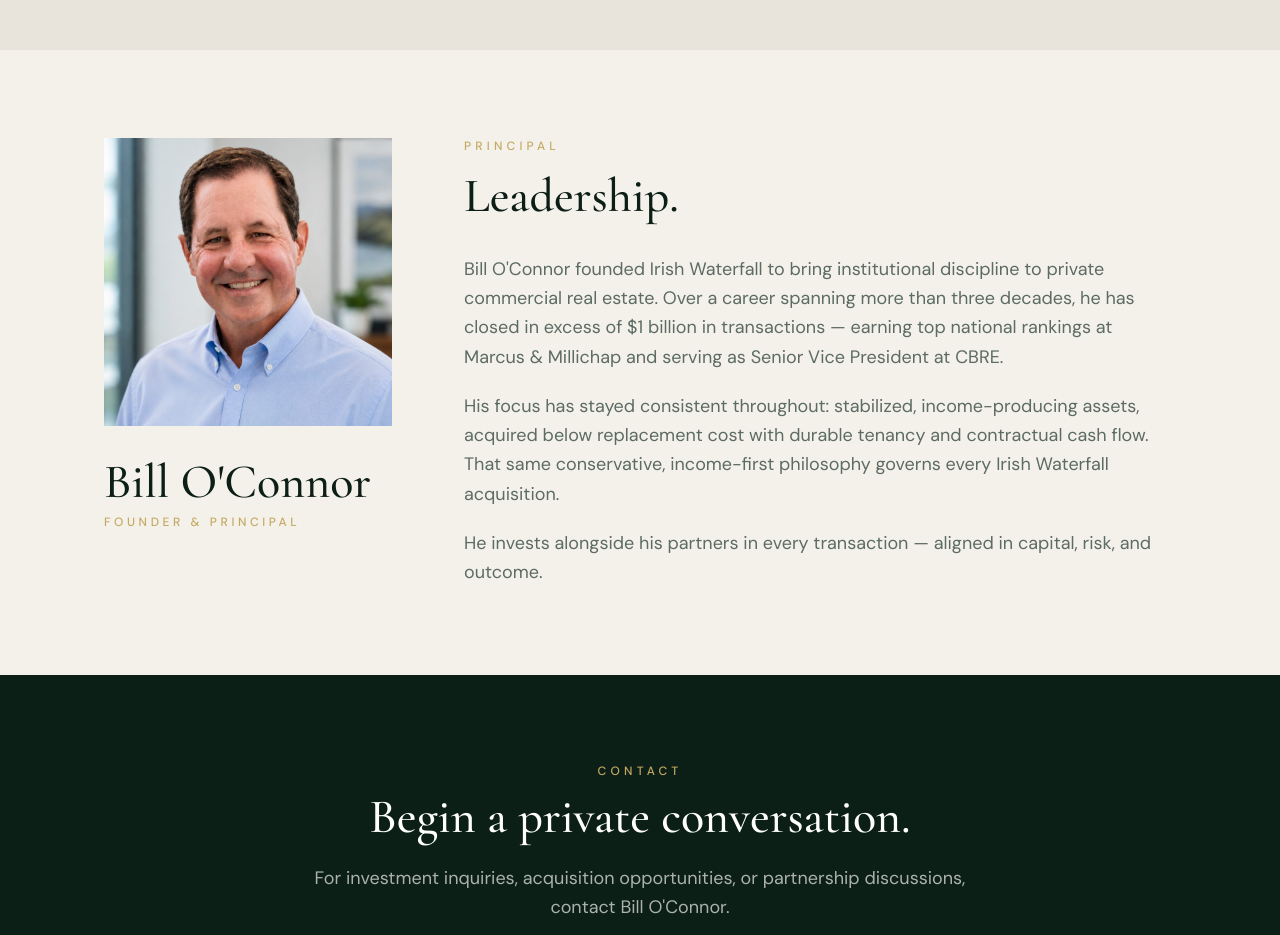
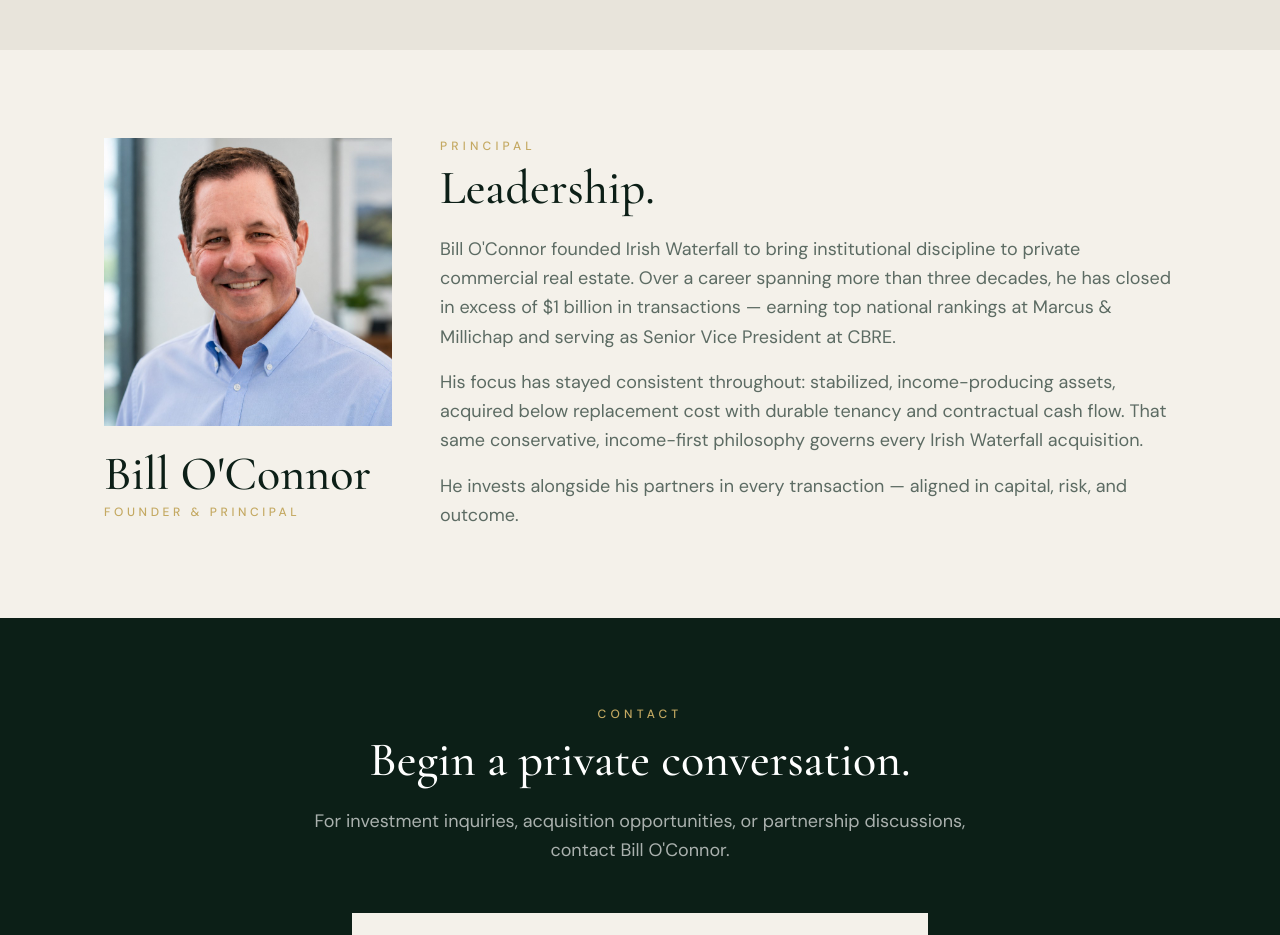
Before and after one commit to irishkmcd/irish-waterfall, a React (Vite) app: page / in a window 1280 px wide. Shown: the part 3920-4855 px from the top of the page. Built offline with nearby package versions, Linux system fonts and the light colour scheme.

Commit message:
Tighten spacing in the Principal Leadership section.
Co-authored-by: Cursor <cursoragent@cursor.com>

```diff
--- a/src/components/Principal.tsx
+++ b/src/components/Principal.tsx
@@ -7,7 +7,7 @@ export function Principal() {
     <>
       <section id="principal" className="section-y bg-iw-cream">
         <div className="container-iw">
-          <div className="grid gap-16 lg:grid-cols-[280px_1fr] lg:gap-20">
+          <div className="grid gap-10 lg:grid-cols-[280px_1fr] lg:items-start lg:gap-14">
             <div className="flex flex-col items-center lg:items-start">
               <div className="h-72 w-72 overflow-hidden">
                 <img
@@ -17,9 +17,9 @@ export function Principal() {
                   loading="lazy"
                 />
               </div>
-              <div className="mt-8 text-center lg:text-left">
+              <div className="mt-6 text-center lg:text-left">
                 <h3 className="profile-name">{principal.name}</h3>
-                <p className="mt-2 text-xs font-medium uppercase tracking-[0.3em] text-iw-gold">
+                <p className="mt-1.5 text-xs font-medium uppercase tracking-[0.3em] text-iw-gold">
                   {principal.title}
                 </p>
               </div>
@@ -27,8 +27,8 @@ export function Principal() {
 
             <div>
               <p className="section-label">{principal.eyebrow}</p>
-              <h2 className="section-heading mt-4">{principal.headline}</h2>
-              <div className="mt-8 space-y-5">
+              <h2 className="section-heading mt-2">{principal.headline}</h2>
+              <div className="mt-5 space-y-4">
                 {principal.bio.map((paragraph) => (
                   <p key={paragraph.slice(0, 40)} className="section-body">
                     {paragraph}
```
